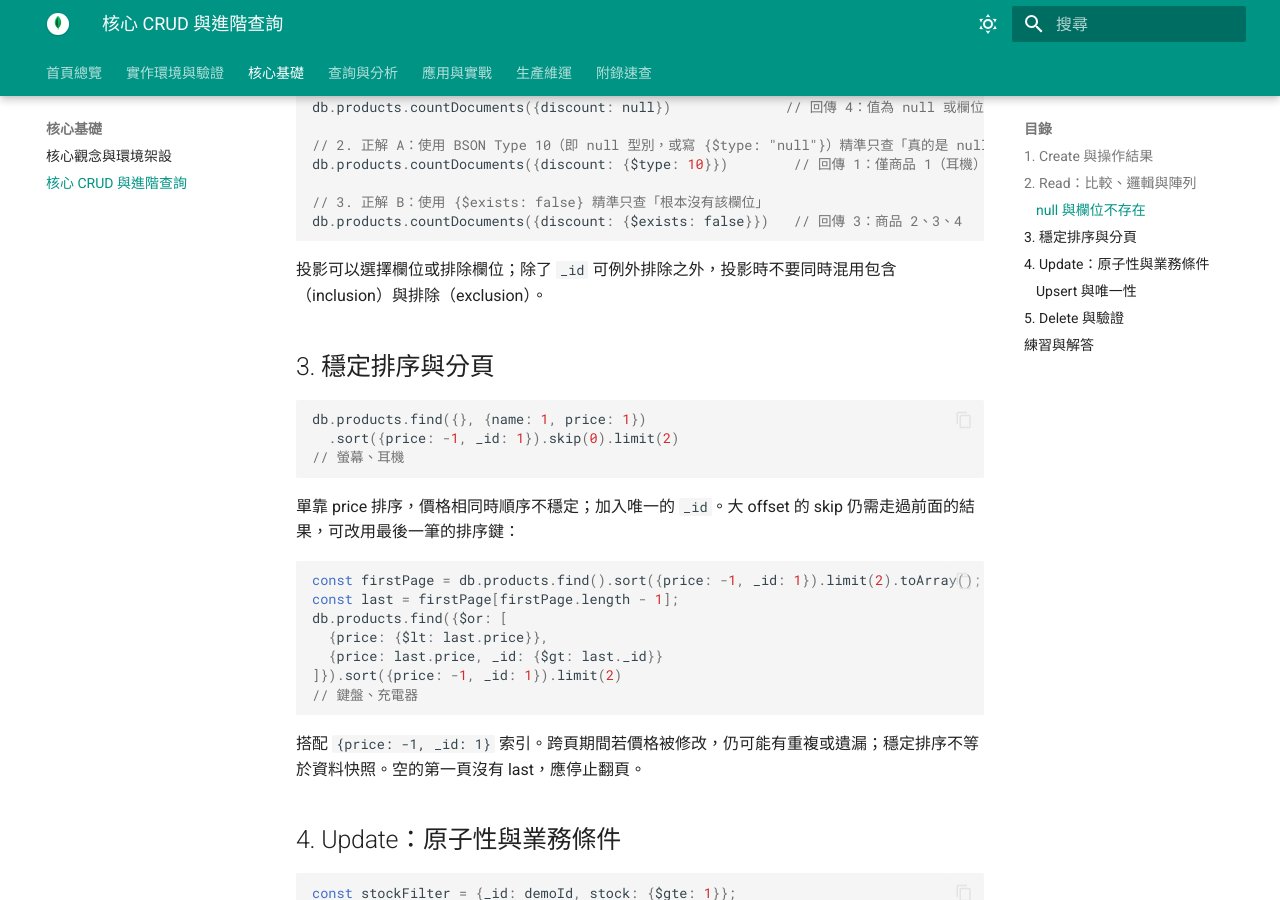
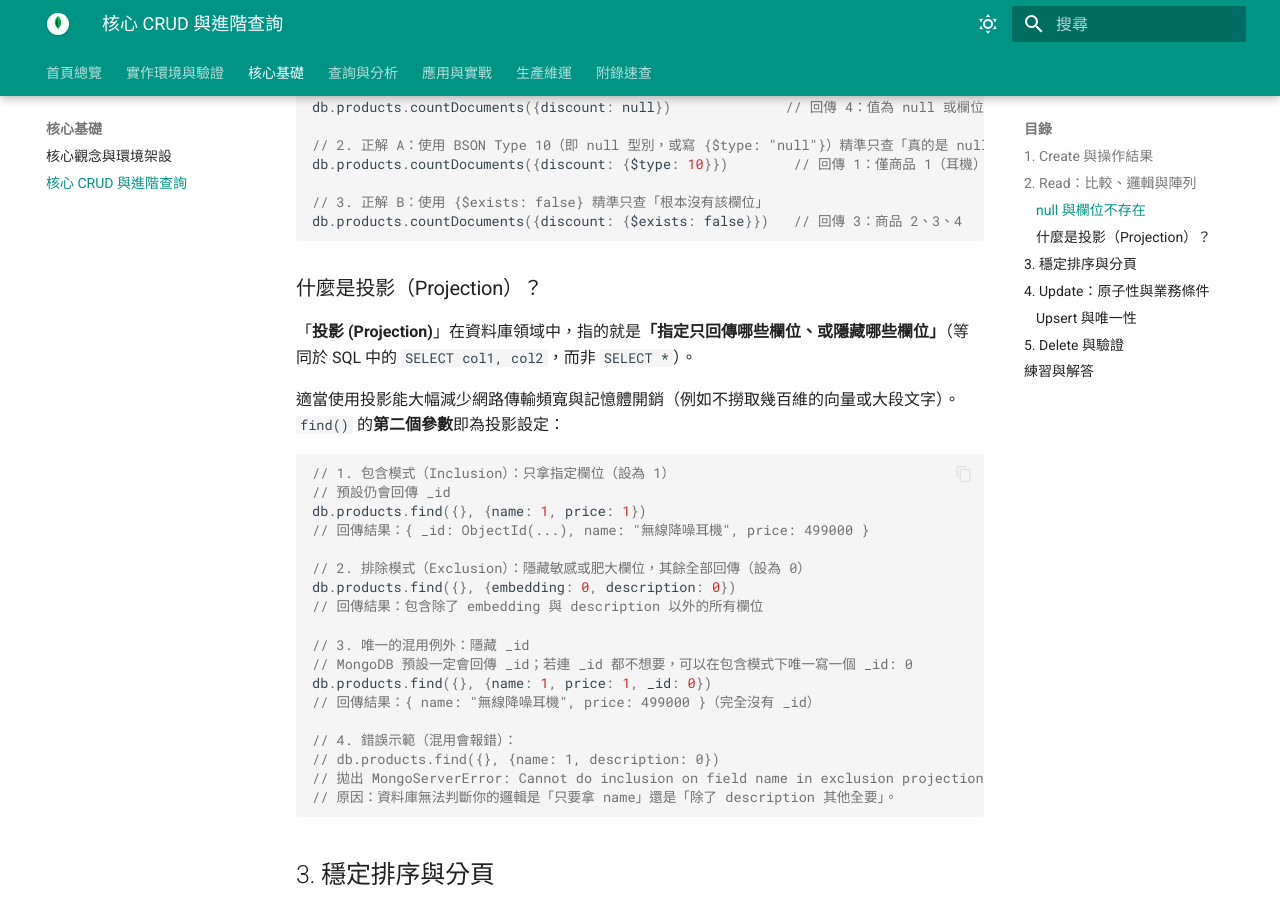
Before and after one commit to Vincent0218/mongo_learning, an MkDocs documentation site: the page built from docs/02-crud.md, in a window 1280 px wide and 900 px high, scrolled down 1566 px. Built offline with MkDocs 1.6.1 and Material for MkDocs 9.7.7, drawn with Linux system fonts in a browser that asks for light colours.

Commit message:
docs: 擴充投影 (Projection) 概念解析、SQL 對照、包含/排除模式與混用規則

````diff
--- a/docs/02-crud.md
+++ b/docs/02-crud.md
@@ -63,7 +63,33 @@ db.products.countDocuments({discount: {$exists: false}})   // 回傳 3：商品
 ```
 
 
-投影可以選擇欄位或排除欄位；除了 `_id` 可例外排除之外，投影時不要同時混用包含（inclusion）與排除（exclusion）。
+### 什麼是投影（Projection）？
+
+「**投影 (Projection)**」在資料庫領域中，指的就是**「指定只回傳哪些欄位、或隱藏哪些欄位」**（等同於 SQL 中的 `SELECT col1, col2`，而非 `SELECT *`）。
+
+適當使用投影能大幅減少網路傳輸頻寬與記憶體開銷（例如不撈取幾百維的向量或大段文字）。`find()` 的**第二個參數**即為投影設定：
+
+```javascript
+// 1. 包含模式（Inclusion）：只拿指定欄位（設為 1）
+// 預設仍會回傳 _id
+db.products.find({}, {name: 1, price: 1})
+// 回傳結果：{ _id: ObjectId(...), name: "無線降噪耳機", price: 499000 }
+
+// 2. 排除模式（Exclusion）：隱藏敏感或肥大欄位，其餘全部回傳（設為 0）
+db.products.find({}, {embedding: 0, description: 0})
+// 回傳結果：包含除了 embedding 與 description 以外的所有欄位
+
+// 3. 唯一的混用例外：隱藏 _id
+// MongoDB 預設一定會回傳 _id；若連 _id 都不想要，可以在包含模式下唯一寫一個 _id: 0
+db.products.find({}, {name: 1, price: 1, _id: 0})
+// 回傳結果：{ name: "無線降噪耳機", price: 499000 }（完全沒有 _id）
+
+// 4. 錯誤示範（混用會報錯）：
+// db.products.find({}, {name: 1, description: 0})
+// 拋出 MongoServerError: Cannot do inclusion on field name in exclusion projection
+// 原因：資料庫無法判斷你的邏輯是「只要拿 name」還是「除了 description 其他全要」。
+```
+
 
 ## 3. 穩定排序與分頁
 
````
